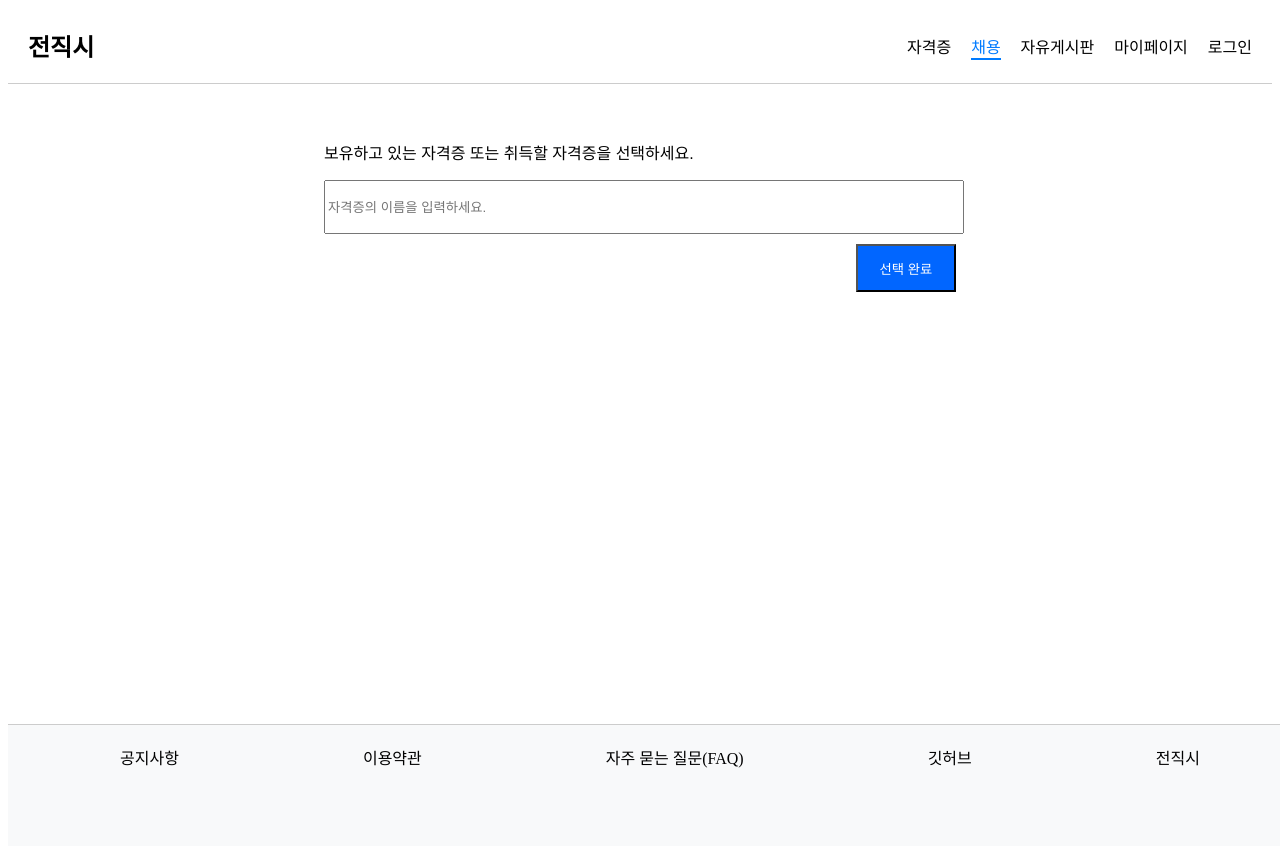
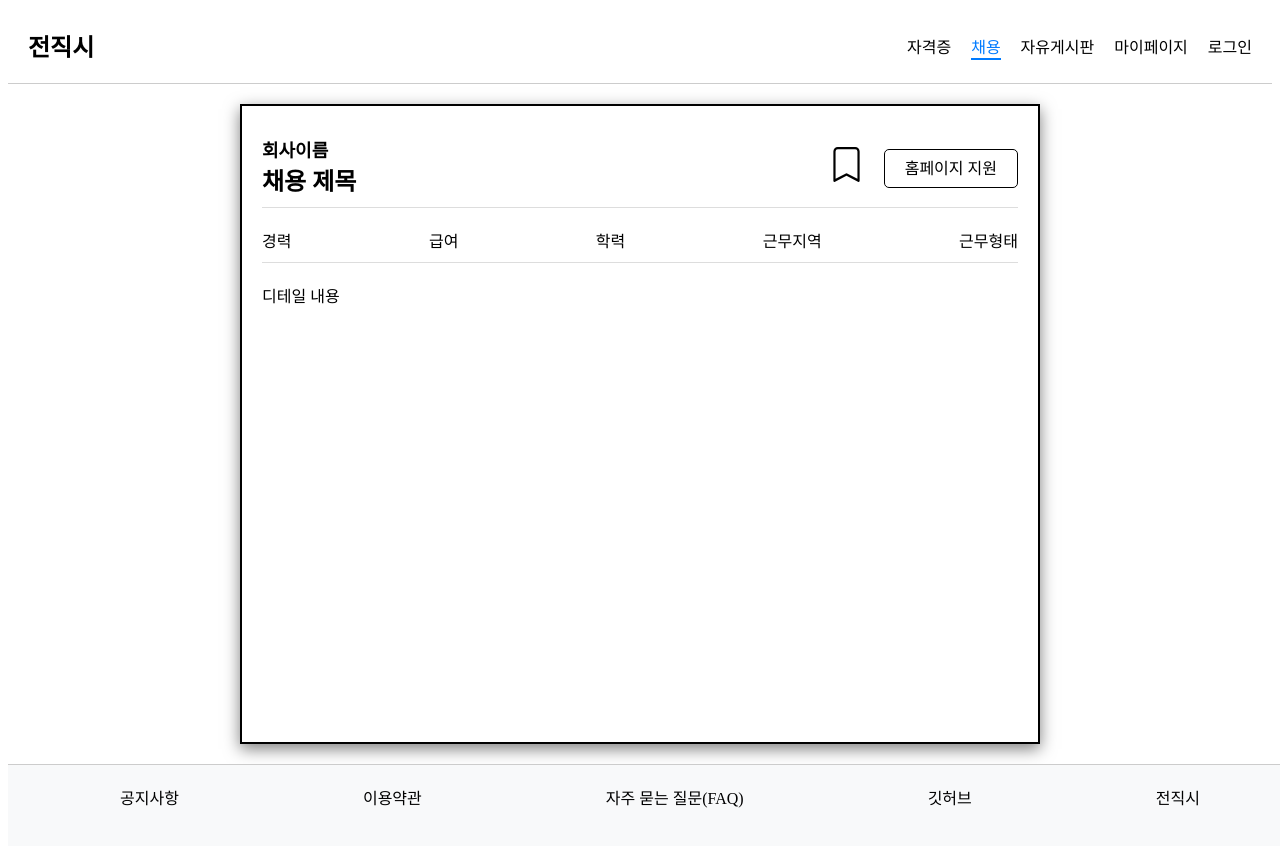
Before and after one commit to Omniscient-Job-Project/Omniscient-Front, a Vue app: page /curationselect in a window 1280 px wide. Shown: the top 846 px of the page. Built offline with nearby package versions, Linux system fonts and the light colour scheme.

Commit message:
feat:curationDetail

```diff
--- a/src/assets/css/footer.css
+++ b/src/assets/css/footer.css
@@ -7,6 +7,7 @@ footer {
     bottom: 0;
     width: 100%;
     height: 15vh;
+    margin-top: 20px;
   }
 
   .footer {
--- a/src/assets/css/header.css
+++ b/src/assets/css/header.css
@@ -5,6 +5,7 @@ header {
   padding: 20px;
   background-color: #fff;
   border-bottom: 1px solid #ccc;
+  margin-bottom: 20px;
 }
 
 .logo {
--- /dev/null
+++ b/src/components/curation/curationDetail.vue
@@ -0,0 +1,148 @@
+<template>
+    <!-- 디테일 페이지 전체 컨테이너 -->
+    <div class="container">
+        <div class="top">
+            <!-- 회사이름 및 채용 제목 -->
+            <div>
+                <div class="companyname">
+                    회사이름
+                </div>
+                <div class="subject">
+                    채용 제목
+                </div>
+            </div>
+            <div class="buttons">
+                <!-- 스크랩 버튼 -->
+                <div class="scrapbutton">
+                    <!-- 클릭 전 -->
+                    <svg xmlns="http://www.w3.org/2000/svg" width="35" height="35" fill="currentColor"
+                        class="bi bi-bookmark" viewBox="0 0 16 16">
+                        <path
+                            d="M2 2a2 2 0 0 1 2-2h8a2 2 0 0 1 2 2v13.5a.5.5 0 0 1-.777.416L8 13.101l-5.223 2.815A.5.5 0 0 1 2 15.5zm2-1a1 1 0 0 0-1 1v12.566l4.723-2.482a.5.5 0 0 1 .554 0L13 14.566V2a1 1 0 0 0-1-1z" />
+                    </svg>
+                    <!-- 클릭후 -->
+                    <!-- <svg xmlns="http://www.w3.org/2000/svg" width="16" height="16" fill="currentColor"
+                    class="bi bi-bookmark-fill" viewBox="0 0 16 16">
+                    <path
+                        d="M2 2v13.5a.5.5 0 0 0 .74.439L8 13.069l5.26 2.87A.5.5 0 0 0 14 15.5V2a2 2 0 0 0-2-2H4a2 2 0 0 0-2 2" />
+                </svg> -->
+                </div>
+                <!-- 홈페이지 지원 버튼 -->
+                <div class="homepagelink">
+                    <a class="btn btn-primary" href="#" role="button">홈페이지 지원</a>
+                </div>
+            </div>
+        </div>
+
+        <!-- 중간 내용 -->
+        <div class="middle">
+            <div>
+                경력
+            </div>
+            <div>
+                급여
+            </div>
+            <div>
+                학력
+            </div>
+            <div>
+                근무지역
+            </div>
+            <div>
+                근무형태
+            </div>
+        </div>
+        <!-- 채용 구체적 내용 -->
+        <div class="bottom">
+            <div>
+                디테일 내용
+            </div>
+        </div>
+    </div>
+</template>
+
+<script setup>
+
+
+</script>
+
+
+<style>
+.container {
+    border: 2px solid #000000;
+    padding: 20px;
+    margin: 0 auto;
+    max-width: 800px;
+    box-sizing: border-box;
+    height: 80vh;
+    box-shadow: 0 5px 15px rgba(0, 0, 0, 0.5); /* 그림자 효과 추가 */
+}
+
+.top {
+    display: flex;
+    justify-content: space-between;
+    align-items: center;
+    border-bottom: 1px solid #ddd;
+    padding-bottom: 10px;
+    margin-bottom: 10px;
+    margin-top: 10px;
+}
+
+.companyname {
+    font-weight: bold;
+    font-size: 18px;
+    margin-right: 10px;
+}
+
+.subject {
+    font-size: 24px;
+    font-weight: bold;
+    flex-grow: 1;
+}
+
+.buttons {
+    display: flex;
+    align-items: center;
+}
+
+.scrapbutton {
+    margin-right: 20px; /* 버튼 간격 조정 */
+    cursor: pointer;
+}
+
+.scrapbutton {
+    cursor: pointer;
+}
+
+.homepagelink a {
+    padding: 10px 20px;
+    border: 1px solid #000;
+    text-decoration: none;
+    color: #000;
+    border-radius: 5px;
+    transition: background-color 0.3s ease;
+}
+
+.homepagelink a:hover {
+    background-color: #0091ff;
+    color: #fff;
+}
+
+.middle {
+    display: flex;
+    justify-content: space-between;
+    padding: 10px 0;
+    border-bottom: 1px solid #ddd;
+    margin-bottom: 10px;
+}
+
+.middle div {
+    font-size: 16px;
+}
+
+.bottom {
+    padding: 10px 0;
+    font-size: 16px;
+    margin-bottom: 10px;
+}
+</style>
--- a/src/components/header/header.vue
+++ b/src/components/header/header.vue
@@ -7,8 +7,8 @@
       <RouterLink to="/certificate">자격증</RouterLink>
       <RouterLink to="/curationselect">채용</RouterLink>
       <RouterLink to="/">자유게시판</RouterLink>
-      <RouterLink to="/">마이페이지</RouterLink>
-      <RouterLink to="/">로그인</RouterLink>
+      <RouterLink to="/mypage">마이페이지</RouterLink>
+      <RouterLink to="/login">로그인</RouterLink>
     </nav>
   </header>
 </template>
--- a/src/views/curationView.vue
+++ b/src/views/curationView.vue
@@ -2,13 +2,15 @@
 import Header from '@/components/header/header.vue'; // 헤더 컴포넌트 임포트
 // import CurationMain from '@/components/curation/curationMain.vue';
 import Footer from '@/components/footer/footer.vue'; // 풋터 불러오기
-import CurationSelect from '@/components/curation/curationSelect.vue';
+// import CurationSelect from '@/components/curation/curationSelect.vue';
+import curationDetail from '@/components/curation/curationDetail.vue';
 </script>
 
 <template>
     <Header />
     <!-- \   <CurationMain /> -->
-    <CurationSelect />
+    <!-- <CurationSelect /> -->
+    <curationDetail />
     <Footer />
 </template>
 
```
